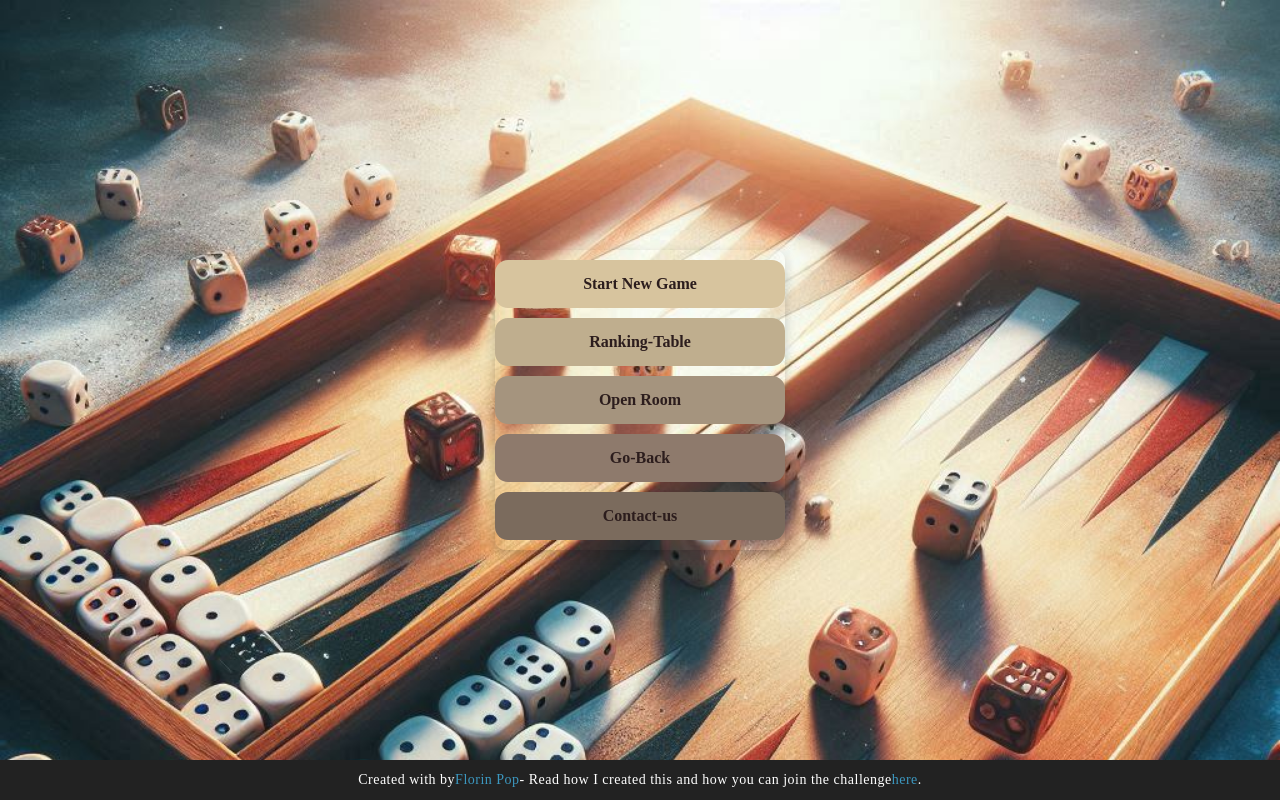
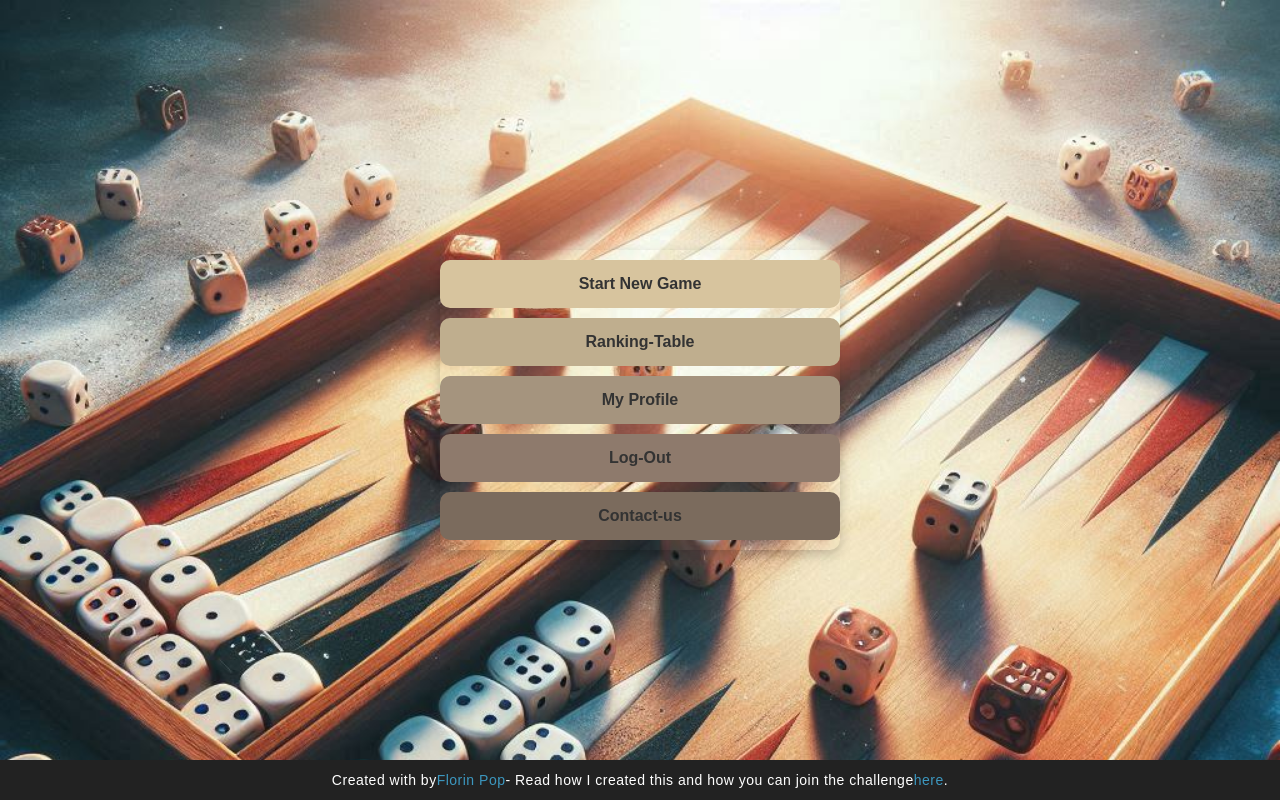
Before and after one commit to Omrikush6/BackgammonFinalProject, a React (Vite) app in the folder backgammonfinalproject.client/: page /Lobby in a window 1280 px wide. Built offline with nearby package versions, Linux system fonts and the light colour scheme; sample sign-in values are in the browser's storage.

Commit message:
connecting api endpoints

```diff
--- a/backgammonfinalproject.client/package.json
+++ b/backgammonfinalproject.client/package.json
@@ -10,6 +10,8 @@
     "preview": "vite preview"
   },
   "dependencies": {
+    "@microsoft/signalr": "^8.0.7",
+    "jwt-decode": "^4.0.0",
     "react": "^18.3.1",
     "react-dom": "^18.3.1",
     "react-router-dom": "^6.26.2",
--- a/backgammonfinalproject.client/src/App.jsx
+++ b/backgammonfinalproject.client/src/App.jsx
@@ -1,25 +1,63 @@
-import Login  from './components/Login/Login';
-import { BrowserRouter , Route, Routes} from 'react-router-dom';
-import Lobby from './components/Lobby/Lobby'
-import Game from './components/Game/Game'
-import Footer from './components/Footer/Footer'
+import React, { useState, useEffect, useCallback } from 'react';
+import { BrowserRouter, Route, Routes, Navigate } from 'react-router-dom';
+import Login from './components/Login/Login';
+import Lobby from './components/Lobby/Lobby';
+import GameRoom from './components/GameRoom/GameRoom';
+import Footer from './components/Footer/Footer';
 import './App.css';
 
 function App() {
+  const checkToken = useCallback(() => {
+    const token = localStorage.getItem('token');
+    if (token) {
+      const payload = JSON.parse(atob(token.split('.')[1]));
+      const tokenExpiration = payload.exp * 1000; // Convert to milliseconds
+      return Date.now() <= tokenExpiration;
+    }
+    return false;
+  }, []);
+
+  const [isLoggedIn, setIsLoggedIn] = useState(() => checkToken());
+
+  useEffect(() => {
+    const interval = setInterval(() => {
+      setIsLoggedIn(checkToken());
+    }, 600000); // Check token every 10 minutes
+
+    return () => clearInterval(interval);
+  }, [checkToken]);
+
+  const handleLogout = async () => {
+    const token = localStorage.getItem('token');
+    if (token) {
+      try {
+        await fetch('https://localhost:7027/api/Auth/logout', {
+          method: 'POST',
+          headers: {
+            'Content-Type': 'application/json',
+            'Authorization': `Bearer ${token}`,
+          },
+        });
+      } catch (error) {
+        console.error('Error during logout:', error);
+      } finally {
+        localStorage.removeItem('token'); // Clear the token
+        setIsLoggedIn(false); // Update the state
+      }
+    }
+  };
 
   return (
-    <>
     <BrowserRouter>
       <Routes>
-        <Route exact path ='/' element={<Login/>}/>
-        <Route exact path = '/Lobby' element={<Lobby/>} />
-        <Route exact path = 'Game' element={<Game/>}/>
+        <Route path='/' element={isLoggedIn ? <Navigate to='/Lobby' /> : <Login />} />
+        <Route path='/Lobby' element={isLoggedIn ? <Lobby onLogout={handleLogout} /> : <Navigate to='/' />} />
+        <Route path='/GameRoom' element={isLoggedIn ? <GameRoom /> : <Navigate to='/' />} />
+        <Route path='*' element={<Navigate to={isLoggedIn ? '/Lobby' : '/'} />} />
       </Routes>
-      <Footer/>
+      <Footer />
     </BrowserRouter>
-
-    </>
-  )
+  );
 }
 
-export default App
+export default App;
--- a/backgammonfinalproject.client/src/components/Footer/Footer.css
+++ b/backgammonfinalproject.client/src/components/Footer/Footer.css
@@ -2,11 +2,12 @@ footer {
     background-color: #222;
     color: #fff;
     font-size: 14px;
+    position: fixed;
     bottom: 0;
-    position: fixed;
     left: 0;
     right: 0;
     text-align: center;
+    height: 5%;
     z-index: 999;
 }
 
--- a/backgammonfinalproject.client/src/components/Game/Game.jsx
+++ b/backgammonfinalproject.client/src/components/GameRoom/GameRoom.jsx
@@ -1,5 +1,5 @@
 import React from 'react'
-import './Game.css';
+import './GameRoom.css';
 import Board from '../Board/Board';
 
 function Game() {
--- a/backgammonfinalproject.client/src/components/Lobby/Lobby.css
+++ b/backgammonfinalproject.client/src/components/Lobby/Lobby.css
@@ -1,15 +1,16 @@
 body {
-    background-color: #005B33; /* צבע הרקע */
+  background-color: #005B33; /* Background color */
   display: flex;
   justify-content: center;
   align-items: center;
-    height: 100vh; /* גובה מלא של חלון */
+  height: 100vh; /* Full height of the window */
   margin: 0;
+  font-family: 'Arial', sans-serif; /* Change font for better readability */
 }
 
 .lobby-container {
   width: 100%;
-    max-width: 400px;
+  min-width: 400px;
   margin: 0 auto;
   box-shadow: 0 4px 12px rgba(0, 0, 0, 0.2);
   border-radius: 10px;
@@ -18,25 +19,24 @@ body {
 
 .lobby-item {
   padding: 15px;
-    width: 290px;
+  width: 100%; /* Full width */
   text-align: center;
-    color: rgb(44, 29, 29);
+  color: #333; /* Dark text for contrast */
   font-weight: bold;
   cursor: pointer;
-    transition: all 0.5s ease;
-    margin: 10px 0; /* רווח בין האובייקטים */
-    border-radius: 13px; /* עיגול הפינות */
+  transition: all 0.3s ease; /* Faster transition for hover */
+  margin: 10px 0;
+  border-radius: 10px; /* Slightly smaller corner radius */
 }
 
-    .lobby-item:nth-child(1) { background-color: #D7C49E; } /* חום בהיר */
-    .lobby-item:nth-child(2) { background-color: #BFAE8E; } /* חום בינוני */
-    .lobby-item:nth-child(3) { background-color: #A5947E; } /* חום כהה יותר */
-    .lobby-item:nth-child(4) { background-color: #8E7A6C; } /* חום כהה */
-    .lobby-item:nth-child(5) { background-color: #7B6B5D; } /* חום כהה מאוד */
-
+.lobby-item:nth-child(1) { background-color: #D7C49E; }
+.lobby-item:nth-child(2) { background-color: #BFAE8E; }
+.lobby-item:nth-child(3) { background-color: #A5947E; }
+.lobby-item:nth-child(4) { background-color: #8E7A6C; }
+.lobby-item:nth-child(5) { background-color: #7B6B5D; }
 
 .lobby-item:hover {
-    transform: scale(1.15);
+  transform: translateY(-5px); /* Slight upward movement on hover */
   box-shadow: 0 6px 14px rgba(0, 0, 0, 0.3);
 }
 
--- a/backgammonfinalproject.client/src/components/Lobby/Lobby.jsx
+++ b/backgammonfinalproject.client/src/components/Lobby/Lobby.jsx
@@ -1,19 +1,62 @@
 import React from 'react';
+import { useNavigate } from 'react-router-dom';
 import './Lobby.css';
 
-const LobbyItem = ({ label }) => (
-  <div className="lobby-item">
+const LobbyItem = ({ label, onClick }) => (
+  <div className="lobby-item" onClick={onClick}>
     {label}
   </div>
 );
 
-const Lobby = () => {
-  const lobbyItems = ['Start New Game', 'Ranking-Table', 'Open Room', 'Go-Back', 'Contact-us'];
+const Lobby = ({onLogout }) => {
+  const navigate = useNavigate();
+
+  const handleGoBack = () => {
+    onLogout(); // Call the logout function
+    navigate('/'); // Navigate to the login page
+  };
+
+  const startNewGame = async () => {
+    const token = localStorage.getItem('token');
+    if (!token) {
+      console.error('User not authenticated');
+      return;
+    }
+
+    try {
+      const response = await fetch('https://localhost:7027/api/games/start', {
+        method: 'POST',
+        headers: {
+          'Content-Type': 'application/json',
+          'Authorization': `Bearer ${token}` // Include token in the header
+        },
+        body: JSON.stringify({ /* your game data here */ })
+      });
+
+      if (response.ok) {
+        const data = await response.json();
+        console.log('New game started:', data);
+        // Navigate to the Game component or handle accordingly
+      } else {
+        console.error('Failed to start new game:', response.statusText);
+      }
+    } catch (error) {
+      console.error('Error starting new game:', error);
+    }
+  };
+
+  const lobbyItems = [
+    { label: 'Start New Game', onClick: startNewGame },
+    { label: 'Ranking-Table', onClick: () => console.log('Ranking-Table') },
+    { label: 'My Profile', onClick: () => console.log('Open Room') },
+    { label: 'Log-Out', onClick: handleGoBack },
+    { label: 'Contact-us', onClick: () => console.log('Contact-us') },
+  ];
 
   return (
     <div className="lobby-container">
-      {lobbyItems.map((item) => (
-        <LobbyItem key={item} label={item} />
+      {lobbyItems.map((item, index) => (
+        <LobbyItem key={index} label={item.label} onClick={item.onClick} />
       ))}
     </div>
   );
--- a/backgammonfinalproject.client/src/components/Login/Login.css
+++ b/backgammonfinalproject.client/src/components/Login/Login.css
@@ -5,15 +5,10 @@
 	box-sizing: border-box;
 }
 
-
-
-
 h1 {
 	font-weight: bold;
 	margin: 0;
 }
-
-
 
 p {
 	font-size: 14px;
--- a/backgammonfinalproject.client/src/components/Login/Login.jsx
+++ b/backgammonfinalproject.client/src/components/Login/Login.jsx
@@ -44,6 +44,8 @@ function Login() {
             if (response.ok) {
                 const data = await response.json();
                 console.log('Sign Up Success:', data);
+                localStorage.setItem('token', data.token);
+                window.location.href = '/Lobby';
             } else {
                 console.error('Sign Up Failed:', response.statusText);
             }
@@ -68,7 +70,9 @@ function Login() {
 
             if (response.ok) {
                 const data = await response.json();
-                console.log('Sign In Success:', data);
+                console.log('Sign Up Success:', data);
+                localStorage.setItem('token', data.token);
+                window.location.href = '/Lobby';
             } else {
                 console.error('Sign In Failed:', response.statusText);
             }
```
Also changed, not shown: backgammonfinalproject.client/src/components/GameRoom/GameRoom.css (added), 2 other files (tests, documents, lock files or other folders). Lines whose indentation alone changed are shown as unchanged.
